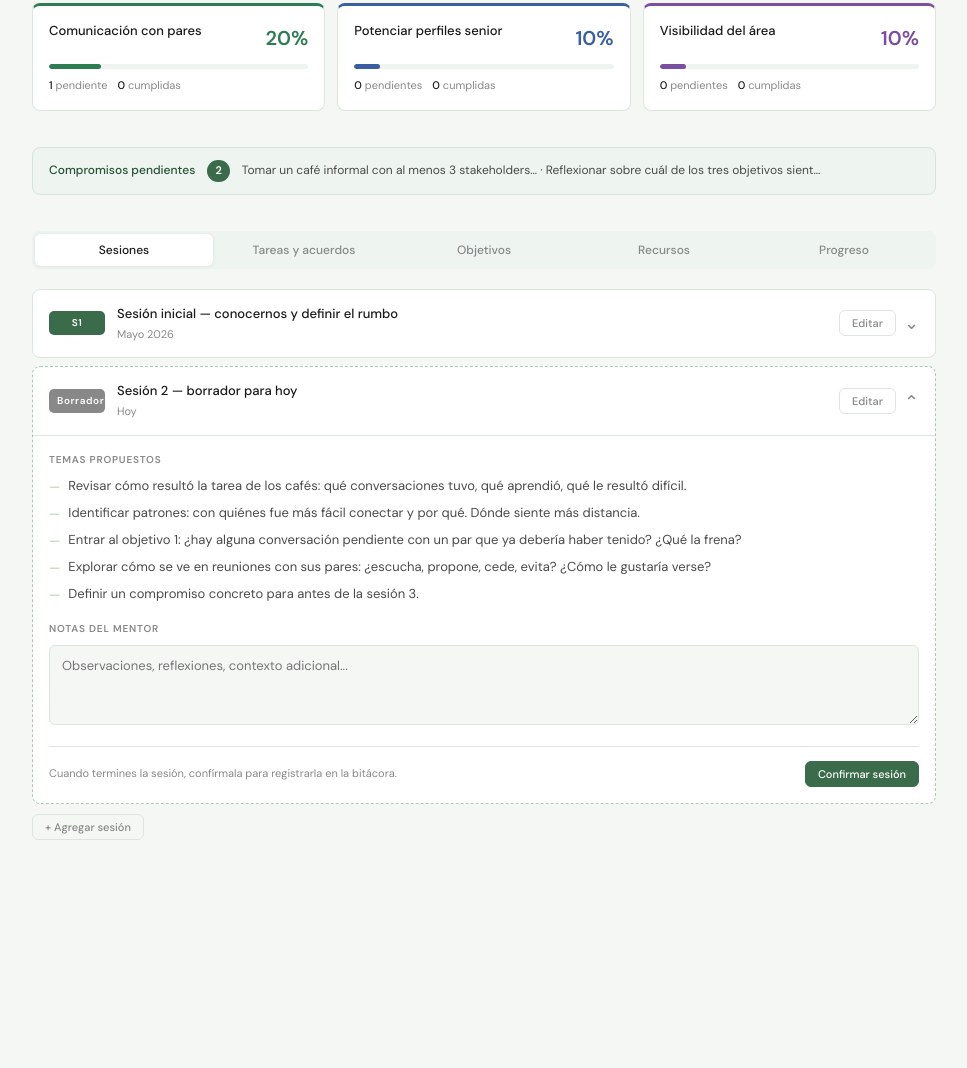
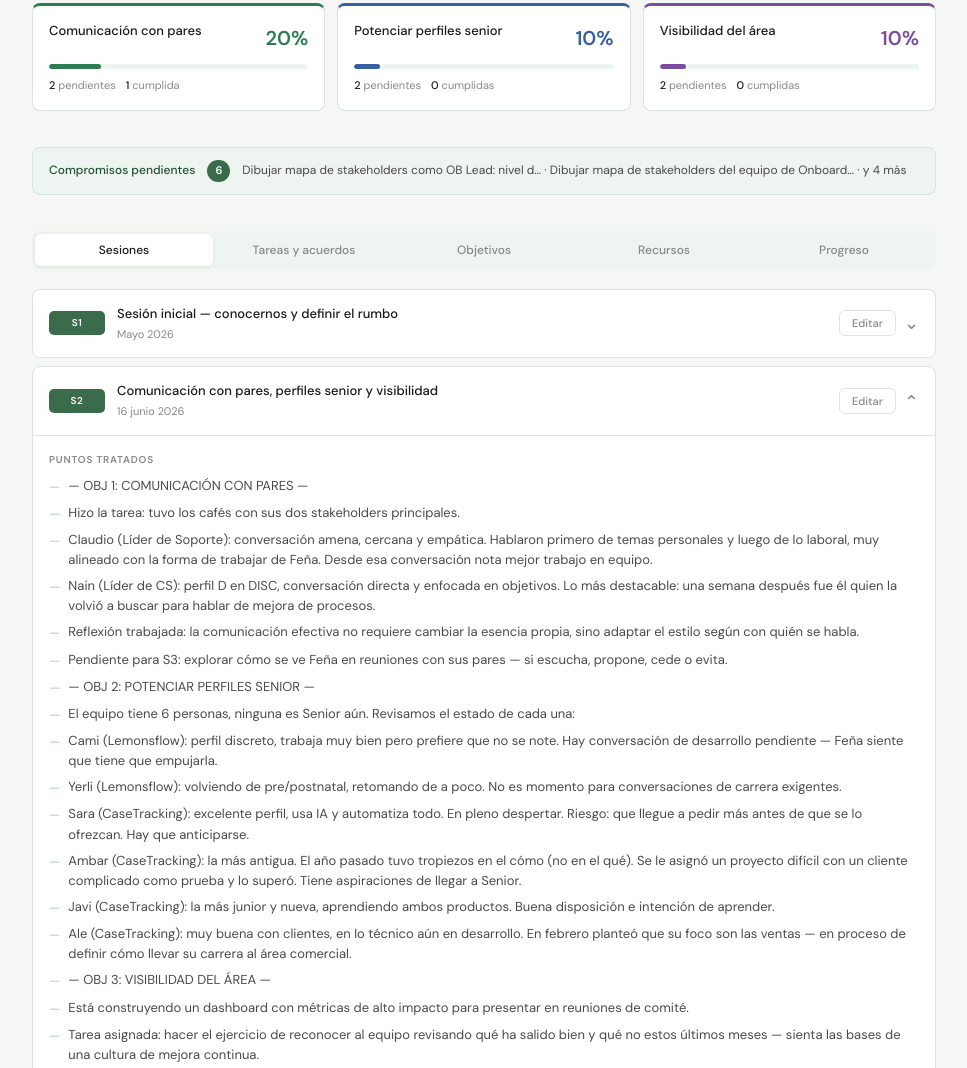
Before and after one commit to osedsuma/mentoring, a plain HTML site: page index.html in a window 1280 px wide. Shown: the part 240-1308 px from the top of the page, without its empty margins (156-1123 px from the left). Before the commit the page ends 1160 px from the top, so only its background shows below. Drawn offline with nearby package versions, Linux system fonts and the light colour scheme.

Commit message:
Add files via upload

```diff
--- a/index.html
+++ b/index.html
@@ -333,6 +333,7 @@ body{font-family:'DM Sans',sans-serif;background:var(--surface);color:var(--ink)
           <select id="tf-session">
             <option value="S1">S1</option>
             <option value="S2" selected>S2</option>
+            <option value="S3">S3</option>
           </select>
         </div>
       </div>
@@ -367,7 +368,7 @@ body{font-family:'DM Sans',sans-serif;background:var(--surface);color:var(--ink)
         </div>
         <div class="fg"><label>Sesión en que se recomendó</label>
           <select id="rf-session">
-            <option>S1</option><option selected>S2</option>
+            <option>S1</option><option selected>S2</option><option>S3</option>
           </select>
         </div>
       </div>
@@ -465,35 +466,55 @@ const state = {
       notes:''
     },
     {
-      num:'S2', title:'Sesión 2 — borrador para hoy',
-      date:'Hoy', status:'draft',
+      num:'S2', title:'Comunicación con pares, perfiles senior y visibilidad',
+      date:'16 junio 2026', status:'done',
       points:[
-        'Revisar cómo resultó la tarea de los cafés: qué conversaciones tuvo, qué aprendió, qué le resultó difícil.',
-        'Identificar patrones: con quiénes fue más fácil conectar y por qué. Dónde siente más distancia.',
-        'Entrar al objetivo 1: ¿hay alguna conversación pendiente con un par que ya debería haber tenido? ¿Qué la frena?',
-        'Explorar cómo se ve en reuniones con sus pares: ¿escucha, propone, cede, evita? ¿Cómo le gustaría verse?',
-        'Definir un compromiso concreto para antes de la sesión 3.'
+        '— OBJ 1: COMUNICACIÓN CON PARES —',
+        'Hizo la tarea: tuvo los cafés con sus dos stakeholders principales.',
+        'Claudio (Líder de Soporte): conversación amena, cercana y empática. Hablaron primero de temas personales y luego de lo laboral, muy alineado con la forma de trabajar de Feña. Desde esa conversación nota mejor trabajo en equipo.',
+        'Nain (Líder de CS): perfil D en DISC, conversación directa y enfocada en objetivos. Lo más destacable: una semana después fue él quien la volvió a buscar para hablar de mejora de procesos.',
+        'Reflexión trabajada: la comunicación efectiva no requiere cambiar la esencia propia, sino adaptar el estilo según con quién se habla.',
+        'Pendiente para S3: explorar cómo se ve Feña en reuniones con sus pares — si escucha, propone, cede o evita.',
+        '— OBJ 2: POTENCIAR PERFILES SENIOR —',
+        'El equipo tiene 6 personas, ninguna es Senior aún. Revisamos el estado de cada una:',
+        'Cami (Lemonsflow): perfil discreto, trabaja muy bien pero prefiere que no se note. Hay conversación de desarrollo pendiente — Feña siente que tiene que empujarla.',
+        'Yerli (Lemonsflow): volviendo de pre/postnatal, retomando de a poco. No es momento para conversaciones de carrera exigentes.',
+        'Sara (CaseTracking): excelente perfil, usa IA y automatiza todo. En pleno despertar. Riesgo: que llegue a pedir más antes de que se lo ofrezcan. Hay que anticiparse.',
+        'Ambar (CaseTracking): la más antigua. El año pasado tuvo tropiezos en el cómo (no en el qué). Se le asignó un proyecto difícil con un cliente complicado como prueba y lo superó. Tiene aspiraciones de llegar a Senior.',
+        'Javi (CaseTracking): la más junior y nueva, aprendiendo ambos productos. Buena disposición e intención de aprender.',
+        'Ale (CaseTracking): muy buena con clientes, en lo técnico aún en desarrollo. En febrero planteó que su foco son las ventas — en proceso de definir cómo llevar su carrera al área comercial.',
+        '— OBJ 3: VISIBILIDAD DEL ÁREA —',
+        'Está construyendo un dashboard con métricas de alto impacto para presentar en reuniones de comité.',
+        'Tarea asignada: hacer el ejercicio de reconocer al equipo revisando qué ha salido bien y qué no estos últimos meses — sienta las bases de una cultura de mejora continua.'
       ],
       notes:''
     }
   ],
   tasks: [
-    {id:1, desc:'Tomar un café informal con al menos 3 stakeholders clave (sin agenda, solo relacionarse)', resp:'mentee', date:'2026-06-16', objId:0, session:'S1', status:'pending'},
-    {id:2, desc:'Reflexionar sobre cuál de los tres objetivos siente más urgente abordar primero', resp:'mentee', date:'2026-06-16', objId:-1, session:'S1', status:'pending'}
+    {id:1, desc:'Cafés con stakeholders clave — Nain y Claudio', resp:'mentee', date:'2026-06-16', objId:0, session:'S1', status:'done'},
+    {id:2, desc:'Reflexionar sobre cuál de los tres objetivos siente más urgente abordar primero', resp:'mentee', date:'2026-06-16', objId:-1, session:'S1', status:'done'},
+    {id:3, desc:'Dibujar mapa de stakeholders como OB Lead: nivel de influencia propia y áreas de impacto', resp:'mentee', date:'2026-07-01', objId:0, session:'S2', status:'pending'},
+    {id:4, desc:'Dibujar mapa de stakeholders del equipo de Onboarding: dónde puede influir el equipo', resp:'mentee', date:'2026-07-01', objId:0, session:'S2', status:'pending'},
+    {id:5, desc:'Agendar conversación de desarrollo con Cami sobre hacia dónde quiere crecer', resp:'mentee', date:'2026-07-01', objId:1, session:'S2', status:'pending'},
+    {id:6, desc:'Anticipar conversación con Sara antes de que ella llegue pidiendo más', resp:'mentee', date:'2026-07-01', objId:1, session:'S2', status:'pending'},
+    {id:7, desc:'Reconocimiento al equipo: revisar qué ha salido bien y qué no estos últimos meses y comunicarlo', resp:'mentee', date:'2026-07-01', objId:2, session:'S2', status:'pending'},
+    {id:8, desc:'Avanzar en dashboard de métricas de alto impacto para comité', resp:'mentee', date:'2026-07-01', objId:2, session:'S2', status:'pending'}
   ],
   resources: [
     {type:'Libro', title:'Dare to Lead', desc:'Brené Brown — Sobre liderar desde la valentía, tener conversaciones difíciles y construir equipos de alta confianza.', session:'S1'},
     {type:'Libro', title:'The Making of a Manager', desc:'Julie Zhuo — Cómo pasar de ser buena ejecutora a ser una líder que potencia a otros. Muy práctico para líderes nuevas.', session:'S1'},
-    {type:'Tarea', title:'Cafés con stakeholders clave', desc:'Identificar 3 a 5 pares o superiores con quienes tiene menos llegada. Agendar un café informal antes de la sesión 2, sin agenda fija.', session:'S1'}
+    {type:'Tarea S1', title:'Cafés con stakeholders clave', desc:'Agendar cafés informales con Nain y Claudio, sin agenda fija. Objetivo: relacionarse y generar confianza.', session:'S1'},
+    {type:'Tarea S2', title:'Mapa de stakeholders (doble)', desc:'Uno desde su rol como OB Lead (influencia propia) y otro desde el equipo de Onboarding (dónde puede apoyar al equipo a influir).', session:'S2'},
+    {type:'Reflexión S2', title:'Comunicar logros al equipo', desc:'Hacer el ejercicio de felicitar y reconocer al equipo revisando lo que ha salido bien y lo que no estos últimos meses. Sienta las bases de una cultura de mejora continua.', session:'S2'}
   ],
-  chartData: [[20,null,null,null,null,null],[10,null,null,null,null,null],[10,null,null,null,null,null]],
-  taskIdCounter: 3,
+  chartData: [[20,30,null,null,null,null],[10,20,null,null,null,null],[10,20,null,null,null,null]],
+  taskIdCounter: 9,
   currentFilter: 'all'
 };
 
 const OBJ_COLORS = ['#2E7D52','#3A5FA0','#7A4FA0'];
 const OBJ_NAMES_SHORT = ['Com. pares','Perfiles senior','Visibilidad'];
-const SESSIONS = ['S1','S2'];
+const SESSIONS = ['S1','S2','S3','S4','S5','S6','S7','S8','S9','S10','S11','S12'];
 
 // ── TABS ──
 function switchTab(name, btn) {
@@ -739,6 +760,25 @@ function renderObjDetail() {
     card.className = 'obj-detail-card';
     card.id = 'odc-'+i;
     card.style.setProperty('--c', obj.color);
+
+    const rubricFields = [
+      { field:'today', cls:'r-now',  label:'Hoy' },
+      { field:'s1',    cls:'',       label:'1 — comenzando' },
+      { field:'s3',    cls:'',       label:'3 — a la mitad' },
+      { field:'s5',    cls:'',       label:'5 — casi llegando' },
+      { field:'goal',  cls:'r-goal', label:'Meta' }
+    ];
+
+    const rubricHtml = rubricFields.map(({field, cls, label}) => `
+      <div class="r-cell ${cls}">
+        <div class="r-label">${label}</div>
+        <p contenteditable="true"
+           style="outline:none;cursor:text;min-height:38px;border-radius:3px;padding:3px 4px;transition:background 0.15s;white-space:pre-wrap"
+           onfocus="this.style.background='var(--green-50)'"
+           onblur="this.style.background='';state.objectives[${i}]['${field}']=this.innerText.trim()"
+        >${obj[field]}</p>
+      </div>`).join('');
+
     card.innerHTML = `
       <div class="odc-head" onclick="toggleObjDetail(${i})">
         <span class="odc-title">${obj.name}</span>
@@ -746,13 +786,7 @@ function renderObjDetail() {
         <span class="s-chevron" id="odcchev-${i}">&#8964;</span>
       </div>
       <div class="odc-body">
-        <div class="rubric-grid">
-          <div class="r-cell r-now"><div class="r-label">Hoy</div><p>${obj.today}</p></div>
-          <div class="r-cell"><div class="r-label">1 — comenzando</div><p>${obj.s1}</p></div>
-          <div class="r-cell"><div class="r-label">3 — a la mitad</div><p>${obj.s3}</p></div>
-          <div class="r-cell"><div class="r-label">5 — casi llegando</div><p>${obj.s5}</p></div>
-          <div class="r-cell r-goal"><div class="r-label">Meta</div><p>${obj.goal}</p></div>
-        </div>
+        <div class="rubric-grid">${rubricHtml}</div>
         <div class="slider-wrap">
           <label>Ajustar progreso</label>
           <input type="range" min="0" max="100" step="5" value="${obj.progress}" oninput="updateObjProgress(${i},this.value)">
@@ -788,15 +822,31 @@ function updateObjProgress(i, val) {
 function renderResources() {
   const grid = document.getElementById('resourceGrid');
   grid.innerHTML = '';
-  state.resources.forEach(r => {
+  state.resources.forEach((r, ri) => {
     const card = document.createElement('div');
     card.className = 'resource-card';
-    card.innerHTML = `<div class="rc-type">${r.type}</div><div class="rc-title">${r.title}</div><div class="rc-desc">${r.desc}</div><div class="rc-session">Recomendado en ${r.session}</div>`;
+    card.innerHTML = `
+      <div class="rc-type" contenteditable="true"
+        style="outline:none;cursor:text;border-radius:2px;padding:1px 3px;transition:background 0.15s"
+        onfocus="this.style.background='var(--green-50)'"
+        onblur="this.style.background='';state.resources[${ri}].type=this.innerText.trim()"
+      >${r.type}</div>
+      <div class="rc-title" contenteditable="true"
+        style="outline:none;cursor:text;border-radius:3px;padding:1px 3px;transition:background 0.15s"
+        onfocus="this.style.background='var(--green-50)'"
+        onblur="this.style.background='';state.resources[${ri}].title=this.innerText.trim()"
+      >${r.title}</div>
+      <div class="rc-desc" contenteditable="true"
+        style="outline:none;cursor:text;border-radius:3px;padding:1px 3px;transition:background 0.15s;white-space:pre-wrap"
+        onfocus="this.style.background='var(--green-50)'"
+        onblur="this.style.background='';state.resources[${ri}].desc=this.innerText.trim()"
+      >${r.desc}</div>
+      <div class="rc-session">Recomendado en ${r.session}</div>`;
     grid.appendChild(card);
   });
   const add = document.createElement('div');
   add.className = 'resource-card pending-card';
-  add.innerHTML = `<div class="rc-type">Pendiente</div><div class="rc-title">Próximo recurso</div><div class="rc-desc">Se definirá según los avances de la sesión 2.</div>`;
+  add.innerHTML = `<div class="rc-type">Pendiente</div><div class="rc-title">Próximo recurso</div><div class="rc-desc">Se definirá según los avances de la próxima sesión.</div>`;
   grid.appendChild(add);
 }
 function toggleAddResource() {
@@ -816,8 +866,6 @@ function submitResource() {
   toggleAddResource();
   renderResources();
 }
-
-// ── CHART ──
 let chart = null;
 function initChart() {
   const legend = document.getElementById('chartLegend');
```
